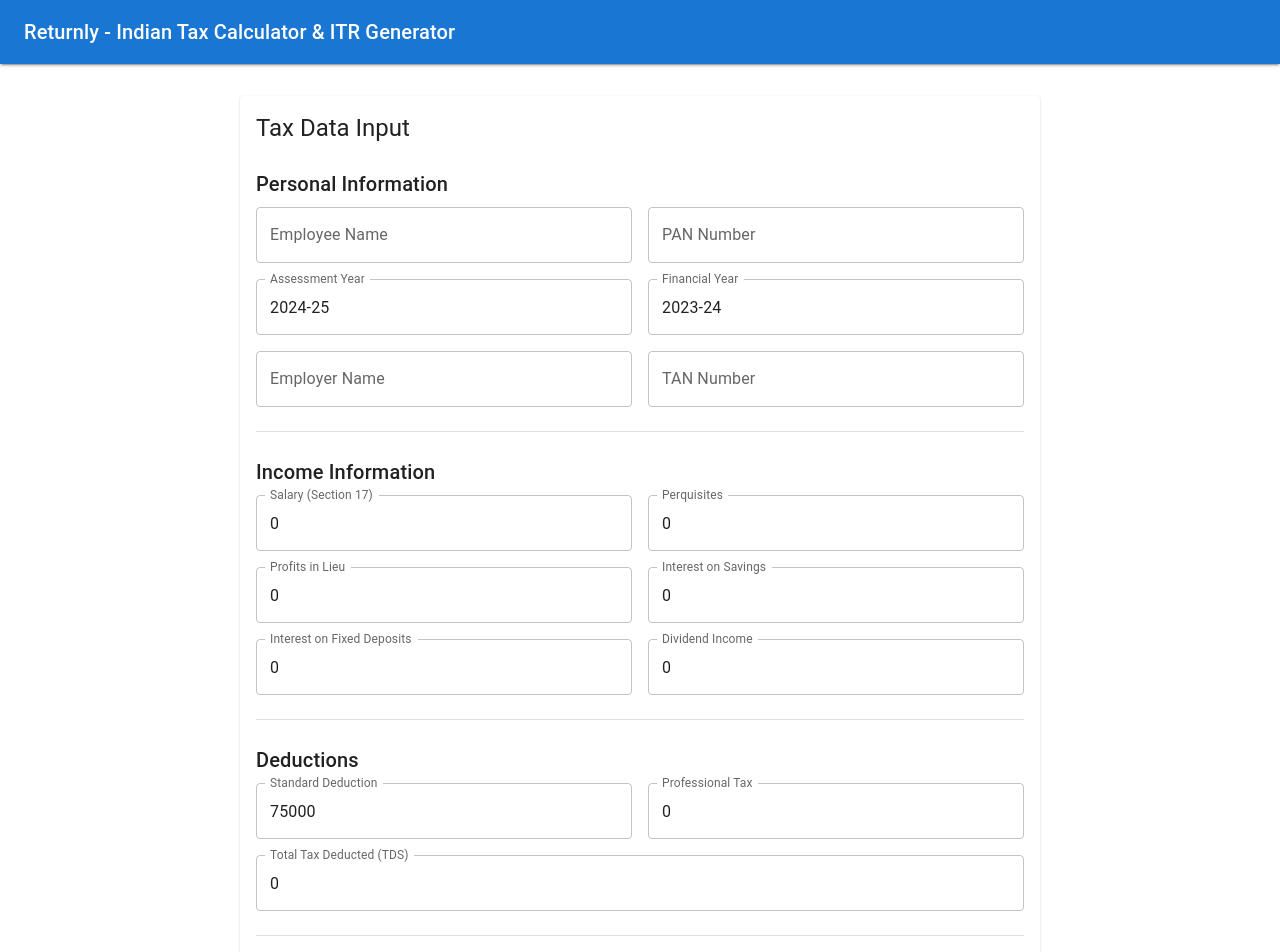
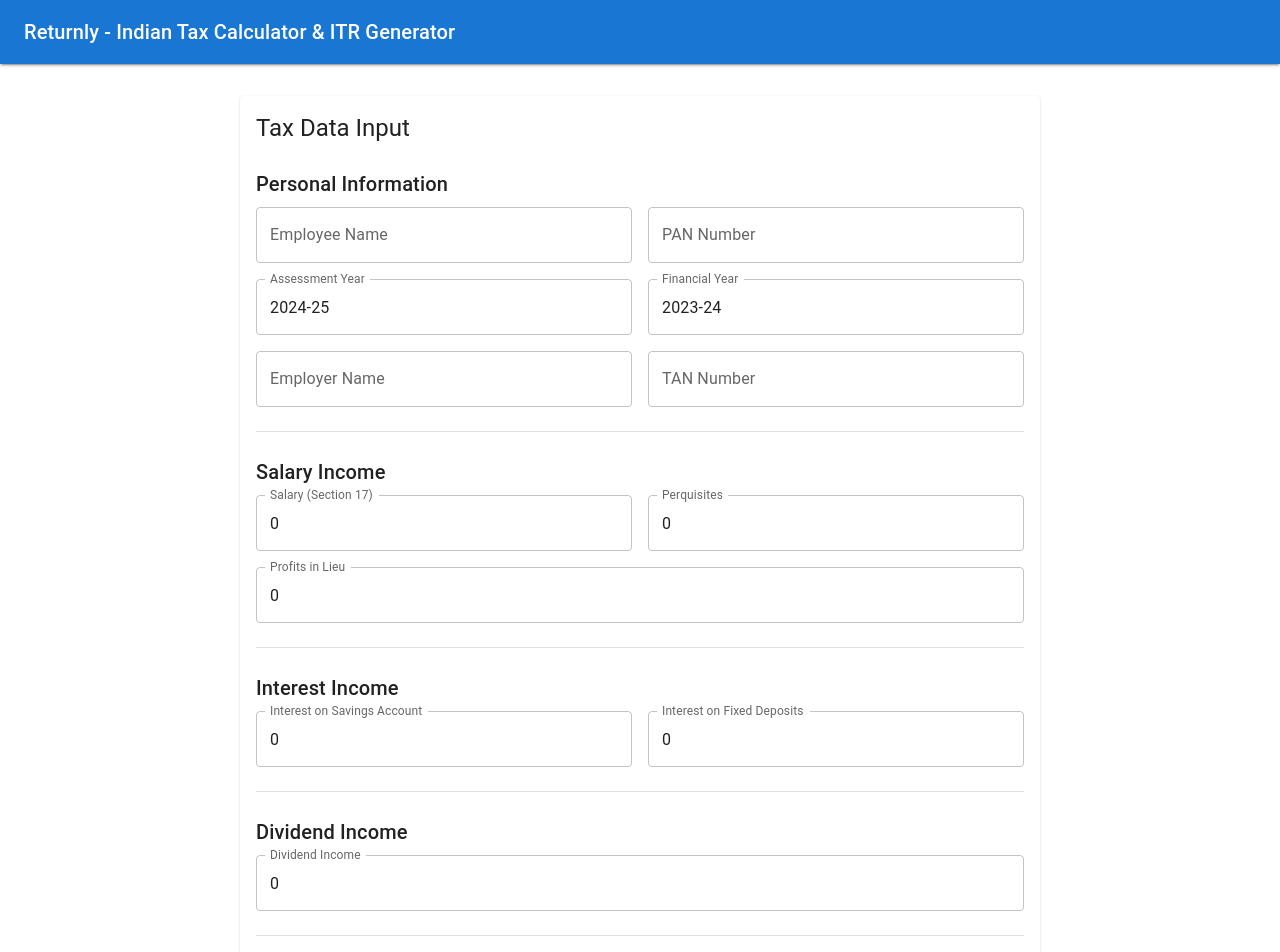
Before and after one commit to priyanknitk/Returnly, a React (Create React App) app in the folder WebApp/returnly-web/: page /calculate in a window 1280 px wide. Shown: the top 952 px of the page. Built offline with nearby package versions, Linux system fonts and the light colour scheme.

Commit message:
feat: Enhance TaxDataInput layout with distinct sections for Salary, Interest, and Dividend Income

```diff
--- a/WebApp/returnly-web/src/components/TaxDataInput.tsx
+++ b/WebApp/returnly-web/src/components/TaxDataInput.tsx
@@ -159,9 +159,9 @@
 
           <Divider sx={{ my: 3 }} />
 
-          {/* Income Information */}
+          {/* Salary Income Section */}
           <Typography variant="h6" gutterBottom>
-            Income Information
+            Salary Income
           </Typography>
           <Stack spacing={2} direction={{ xs: 'column', sm: 'row' }}>
             <TextField
@@ -190,16 +190,22 @@
               value={formData.profitsInLieu}
               onChange={handleChange('profitsInLieu')}
             />
+          </Stack>
+
+          <Divider sx={{ my: 3 }} />
+
+          {/* Interest Income Section */}
+          <Typography variant="h6" gutterBottom>
+            Interest Income
+          </Typography>
+          <Stack spacing={2} direction={{ xs: 'column', sm: 'row' }}>
             <TextField
               fullWidth
-              label="Interest on Savings"
+              label="Interest on Savings Account"
               type="number"
               value={formData.interestOnSavings}
               onChange={handleChange('interestOnSavings')}
             />
-          </Stack>
-
-          <Stack spacing={2} direction={{ xs: 'column', sm: 'row' }} sx={{ mt: 2 }}>
             <TextField
               fullWidth
               label="Interest on Fixed Deposits"
@@ -207,6 +213,15 @@
               value={formData.interestOnFixedDeposits}
               onChange={handleChange('interestOnFixedDeposits')}
             />
+          </Stack>
+
+          <Divider sx={{ my: 3 }} />
+
+          {/* Dividend Income Section */}
+          <Typography variant="h6" gutterBottom>
+            Dividend Income
+          </Typography>
+          <Stack spacing={2} direction={{ xs: 'column', sm: 'row' }}>
             <TextField
               fullWidth
               label="Dividend Income"
```
